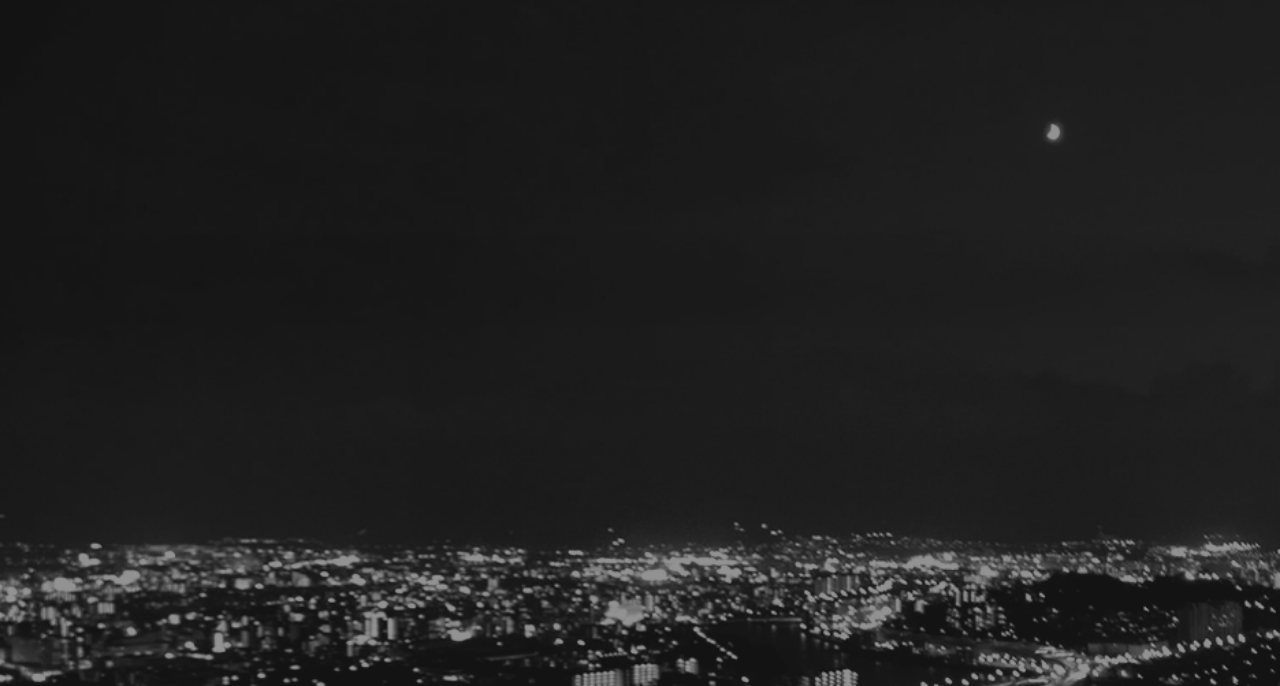
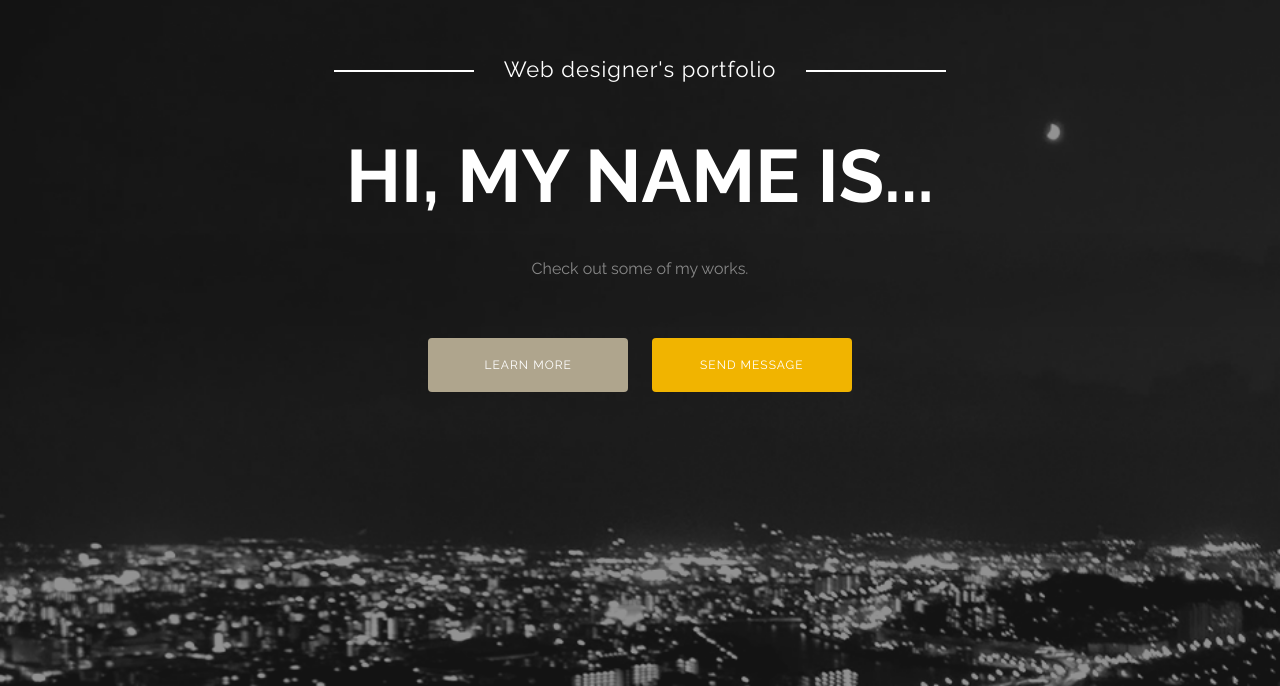
Before and after one commit to toshi-toma/singlepage-layout, a plain HTML site: page index.html in a window 1280 px wide. Shown: the part 114-800 px from the top of the page. Drawn offline with Linux system fonts and the light colour scheme.

Commit message:
add header

```diff
--- a/css/style.css
+++ b/css/style.css
@@ -18,3 +18,53 @@ body {
   font-size: 1.4rem;
   font-family: "Raleway", "Hiragino Kaku Gothic ProN", Meiryo, sans-serif;
 }
+
+.header {
+  padding: 170px 30px 80px;
+}
+
+.site-title-sub {
+  margin: 0 0 30px;
+  letter-spacing: 1px;
+  font-size: 2.2rem;
+}
+.site-title-sub::before,
+.site-title-sub::after {
+  content: "";
+  display: inline-block;
+  width: 140px;
+  height: 2px;
+  margin: 0 30px;
+  background-color: #ffffff;
+  vertical-align: middle;
+}
+.site-title {
+  margin: 50px 0 40px;
+  font-size: 7.4rem;
+}
+.site-description {
+  margin-bottom: 50px;
+  color: #888;
+  font-size: 1.6rem;
+}
+
+.button {
+  display: inline-block;
+  width: 200px;
+  padding: 20px;
+  border-radius: 4px;
+  background-color: #afa58d;
+  color: #ffffff;
+  text-decoration: none;
+  letter-spacing: 1px;
+  font-size: 1.2rem;
+}
+.button:hover {
+  opacity: 0.9;
+}
+.button-showy {
+  background-color: #f1b400;
+}
+.buttons .button {
+  margin: 10px;
+}
--- a/index.html
+++ b/index.html
@@ -12,11 +12,19 @@
     <link rel="stylesheet" href="css/style.css" />
   </head>
   <body>
-    <header class="header"></header>
-    <section class="about"></section>
+    <header class="header">
+      <p class="site-title-sub">Web designer's portfolio</p>
+      <h1 class="site-title">HI, MY NAME IS...</h1>
+      <p class="site-description">Check out some of my works.</p>
+      <div class="buttons">
+        <a class="button" href="#about">LEARN MORE</a>
+        <a class="button button-showy" href="#contact">SEND MESSAGE</a>
+      </div>
+    </header>
+    <section class="about" id="about"></section>
     <section class="works"></section>
     <section class="skills"></section>
-    <section class="contact"></section>
+    <section class="contact" id="contact"></section>
     <footer class="footer"></footer>
   </body>
 </html>
```
